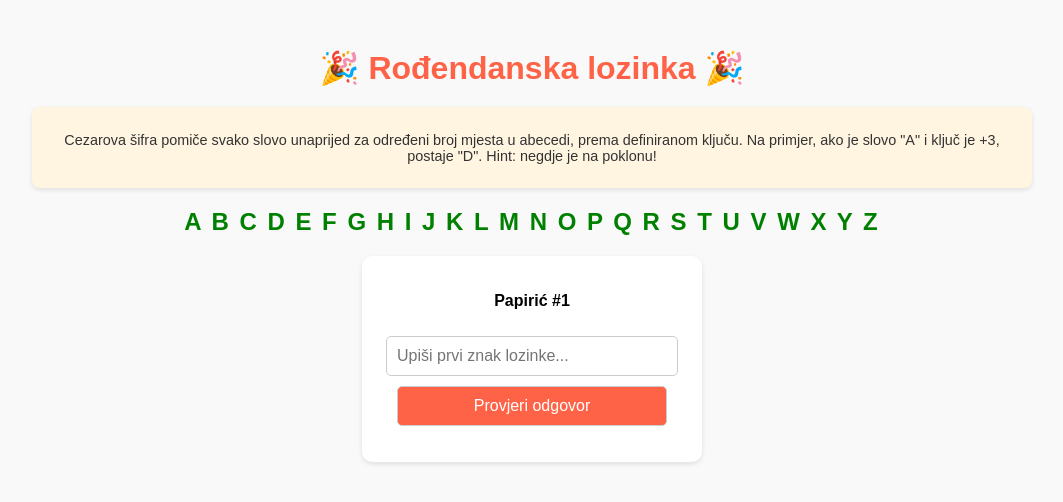
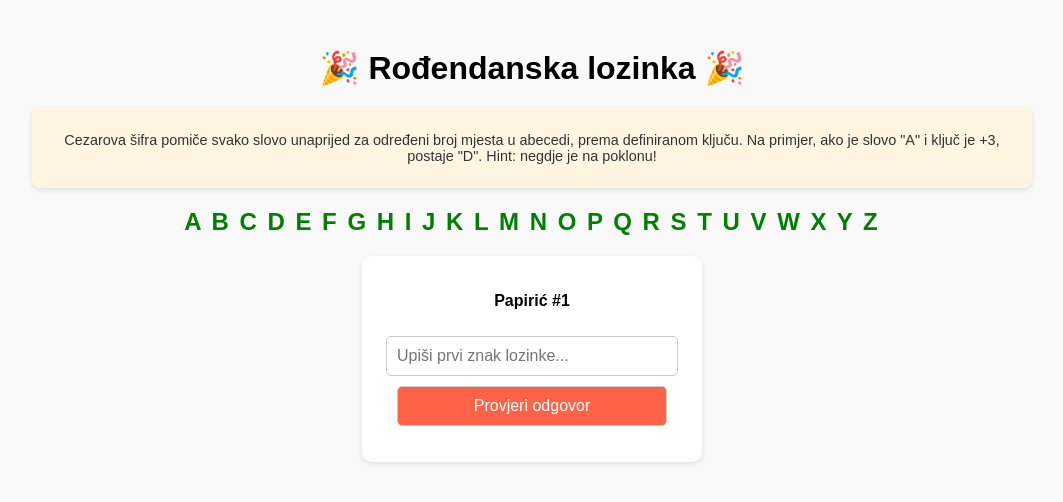
Before and after one commit to notmarko0/rodjendanski-zadatci, a plain HTML site: page index.html in a window 1280 px wide. Shown: the whole page, without its empty margins (108-1171 px from the left). Drawn offline with Linux system fonts and the light colour scheme.

Commit message:
Update index.html

```diff
--- a/index.html
+++ b/index.html
@@ -12,7 +12,7 @@
             padding: 20px;
         }
         h1 {
-            color: #ff6347;
+            color: black; /* Promijenjeno iz crvene u crnu */
             margin-bottom: 20px;
         }
         .explanation {
```
